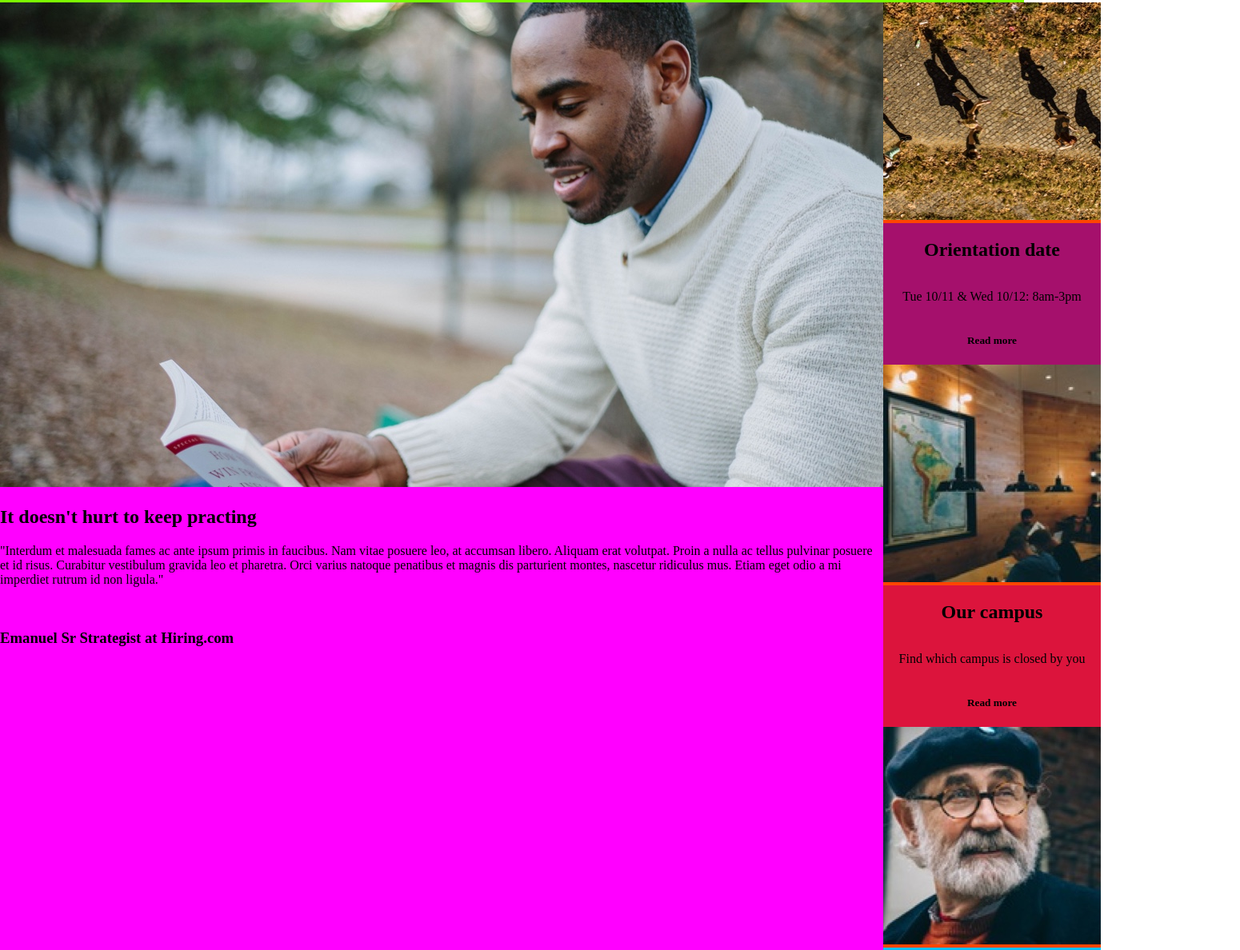
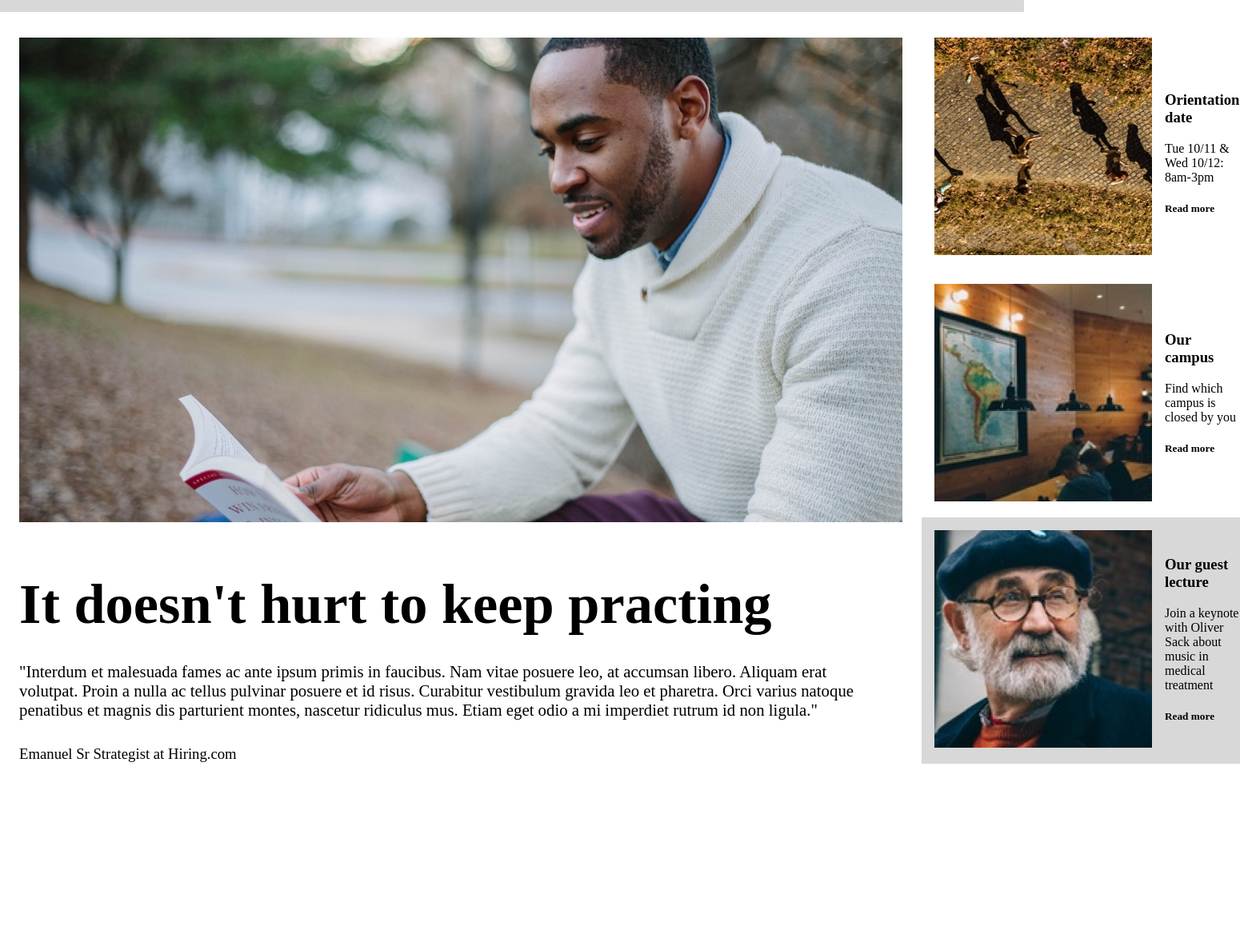
Before and after one commit to Thechampion96/COLMARACADEMY, a plain HTML site: page index.html in a window 1280 px wide. Shown: the part 945-2133 px from the top of the page at 80% size, 1550 px wide, since content can reach past the window. After the commit the page ends 1950 px from the top, so only its background shows below. Drawn offline with Linux system fonts and the light colour scheme.

```diff
--- a/index.html
+++ b/index.html
@@ -18,7 +18,6 @@
         <p class="item">Or companies</p>
         <p class="item">Sign in</p>
     </nav>
-    </header>
 
     <!--  Banner section -->
     <section class="main">
@@ -41,15 +40,16 @@
                 Aliquam erat volutpat. Proin a nulla ac tellus pulvinar posuere et id risus. Curabitur vestibulum
                 gravida leo et pharetra. Orci varius natoque penatibus et magnis dis parturient montes, nascetur
                 ridiculus mus. Etiam eget odio a mi imperdiet rutrum id non ligula."</p>
-            <br>
+
             <h3>Emanuel Sr Strategist at Hiring.com</h3>
         </div>
 
         <!-- Thumbnail section -->
 
         <div class="main-information">
-            <div class="thumbnail-image">
-                <img src="./resources/images/information-orientation.jpg" alt="student-walking-Orientation-day">
+            <article>
+                <div class="thumbnail-image image-one">
+                    <img src="./resources/images/information-orientation.jpg" alt="student-walking-Orientation-day" style="padding-top: 0;">
                 </div>
 
                 <div class="thumbnail-image thumbnail-info" id="one">
@@ -57,7 +57,9 @@
                     <p class="check">Tue 10/11 & Wed 10/12: 8am-3pm</p>
                     <h5 class="check">Read more</h5>
                 </div>
+            </article>
 
+            <article>
                 <div class="thumbnail-image">
                     <img src="./resources/images/information-campus.jpg" alt="campus-student-in-class">
                 </div>
@@ -66,7 +68,9 @@
                     <p>Find which campus is closed by you</p>
                     <h5>Read more</h5>
                 </div>
+            </article>
 
+            <article id="last-article">
                 <div class="thumbnail-image">
                     <img src="./resources/images/information-guest-lecture.jpg" alt="male-lecture">
                 </div>
@@ -75,6 +79,7 @@
                     <p>Join a keynote with Oliver Sack about music in medical treatment</p>
                     <h5>Read more</h5>
                 </div>
+            </article>
         </div>
     </section>
 
--- a/resources/style.css
+++ b/resources/style.css
@@ -20,7 +20,7 @@ html, body {
 /* Logo */
 
 nav > img {
-    height: 52px;
+    height: 80px;
 }
 
 
@@ -28,11 +28,12 @@ nav > img {
 /* Navigation items */
 
 nav {
-    margin: 0 24px;
+    margin: 16px 24px;
     display: flex;
-
-    padding: 16px 0;
+    height: 64px;
     flex-wrap: wrap;
+    color: #4A4A4A;
+    font-weight: bold;
 }
 
 
@@ -42,9 +43,13 @@ nav > .left {
 
 
 nav > p {
+    font-size: 23px;
     padding-right: 16px;
 }
 
+p > span {
+    color:#9B9B9B;
+}
 
 /* Banner Section */
 
@@ -52,7 +57,8 @@ nav > p {
     display: flex;
     padding: 24px;
 
-    background-color: lawngreen;
+    background-color: #D8D8D8;
+    color: #4A4A4A;
 }
 
 section > .banner-div {
@@ -66,7 +72,7 @@ section > .banner-div {
     font-size: 30px;
 
 
-    background-color: lightsalmon;
+    background-color: #D8D8D8;
 }
 
 /* Main information header */
@@ -74,67 +80,61 @@ section > .banner-div {
 .main-banner {
     display: flex;
 
+    margin: 32px 0 0 24px;
 }
 
-.main-banner > .banner{
-    background-color: magenta;
+.banner {
+    flex-basis: 60%;
+    padding: 0 24px 32px 0;
+}
 
-    flex-basis: 60%;
+
+.banner > img {
+    /* margin-bottom: 32px; */
 }
+
+.banner > p {
+    padding-right: 5%;
+    font-size: 1.3rem;
+    margin-bottom: 32px;
+
+}
+.banner > h1 {
+    margin-bottom: 32px;
+    font-size: 4.4rem;
+}
+
+.banner > h3 {
+    font-weight: 549;
+}
+
 
 /* Thumbnail section */
 
 .main-information {
-    background-color: orangered;
-
     flex-basis: 40%;
-
-    display: flex;
-    flex-wrap: wrap;
 }
 
-.thumbnail-image {
-    height: auto;
+article {
+    display: flex;
+}
 
-
+article > .thumbnail-image {
     flex-basis: 35%;
 }
 
 .thumbnail-image > img {
     height: auto;
+
+    padding: 16px;
 }
 
-.thumbnail-info {
+article > .thumbnail-info {
+    margin: auto 0;
 
-    background-color: yellow;
-    flex-grow: 1;
-
-    align-items: center;
-
+    flex-basis: 65%;
 }
 
-#one {
-    background-color: #a5106c;
-    display: flex;
-    flex-direction: column;
-
-    justify-content: center;
-
+#last-article {
+    background-color: #D8D8D8;
 }
-
-#two {
-    background-color: crimson;
-    display: flex;
-    flex-direction: column;
-
-    justify-content: center;
-}
-
-#three {
-    background-color: deepskyblue;
-
-    display: flex;
-    flex-direction: column;
-
-    justify-content: center;
-}
```
Also changed, not shown: 1 other file. Lines whose indentation alone changed are shown as unchanged.
